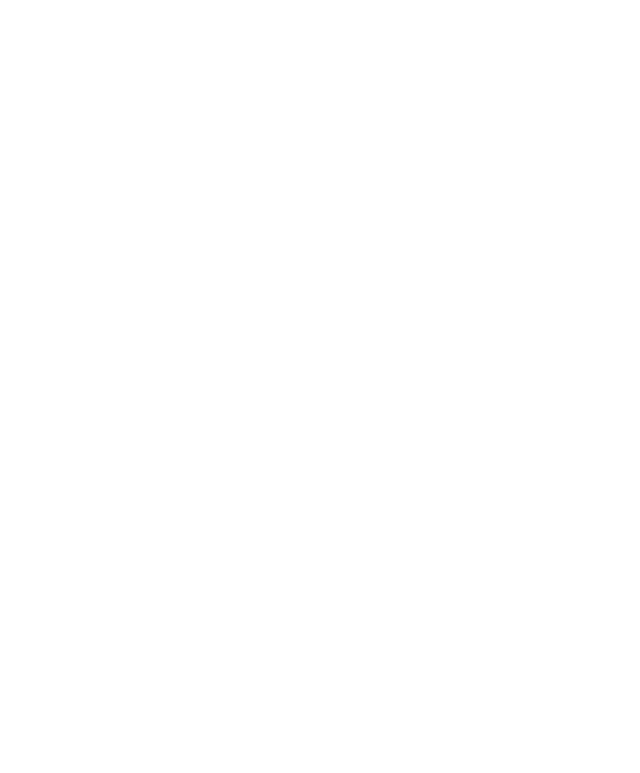
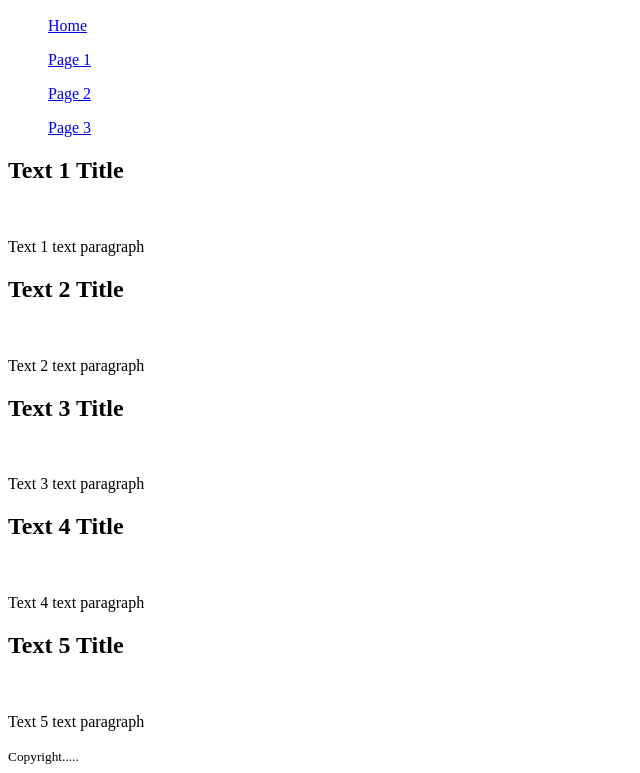
Before and after one commit to timdanielscode/ProfielPlus, a PHP site: page /info in a window 1280 px wide. Before the commit the part shown is empty. Shown: the part 311-1084 px from the top of the page, without its empty margins (0-640 px from the left). Before the commit the page ends 800 px from the top, so only its background shows below. Run offline with PHP 8.4, Linux system fonts and the light colour scheme.

Commit message:
infopage

```diff
--- /dev/null
+++ b/controllers/InfoController.php
@@ -0,0 +1,9 @@
+<?php
+
+class InfoController extends Controller {
+
+    public function info() {
+
+        return $this->view('info');
+    }
+}
--- a/routing/routes.php
+++ b/routing/routes.php
@@ -10,3 +10,4 @@ Route::get('/register')->add('RegisterController', 'register');
 Route::post('/register')->add('RegisterController', 'store');
 Route::get('/login')->add('LoginController', 'show');
 Route::post('/login')->add('LoginController', 'authenticate');
+Route::get('/info')->add('InfoController','info');
--- /dev/null
+++ b/views/info.php
@@ -0,0 +1,57 @@
+<!DOCTYPE html>
+<html lang="en">
+<head>
+    <meta charset="UTF-8">
+    <meta name="viewport" content="width=device-width, initial-scale=1.0">
+    <title>Document</title>
+</head>
+<body>
+    <header>
+        </div>
+        <nav>
+            <div class='logo-box'>
+                <img src='https://site-adjkgndjogn'
+                alt='logo'>
+            </div>
+            <ul><a href='/'>Home</a></ul>
+            <ul><a href='#'>Page 1</a></ul>
+            <ul><a href='#'>Page 2</a></ul>
+            <ul><a href='#'>Page 3</a></ul>
+        </nav>
+    </header>
+    <main>
+        <div id='text-box'>
+            <section class='text'>
+                <h2> Text 1 Title</h2>
+                <img src="" alt="">
+                <p> Text 1 text paragraph</p>
+            </section>
+            <section class='text'>
+                <h2> Text 2 Title</h2>
+                <img src="" alt="">
+                <p> Text 2 text paragraph</p>
+            </section>
+            <section class='text'>
+                <h2> Text 3 Title</h2>
+                <img src="" alt="">
+                <p> Text 3 text paragraph</p>
+            </section>
+            <section class='text'>
+                <h2> Text 4 Title</h2>
+                <img src="" alt="">
+                <p> Text 4 text paragraph</p>
+            </section>
+            <section class='text'>
+                <h2> Text 5 Title</h2>
+                <img src="" alt="">
+                <p> Text 5 text paragraph</p>
+            </section>
+        </div>
+    </main>
+    <footer>
+        <small>
+            Copyright.....
+        </small>
+    </footer>
+</body>
+</html>
```
